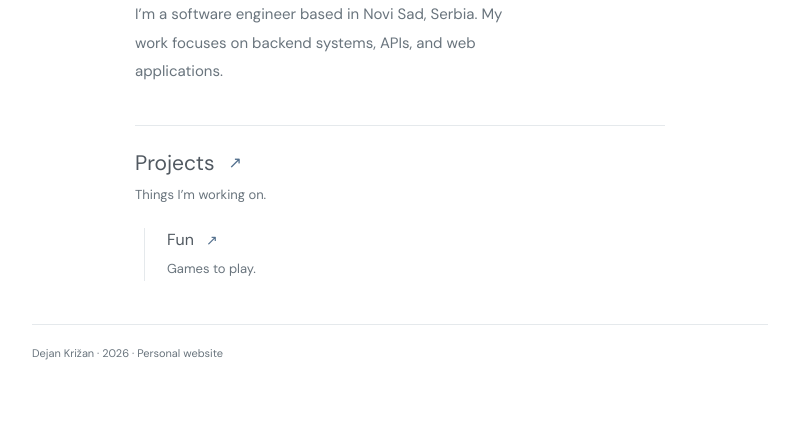
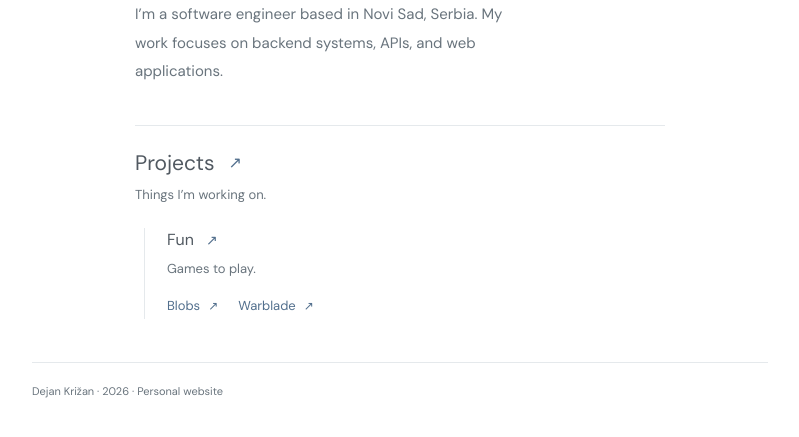
Before and after one commit to dejans11/dejans11.github.com, a website: page index.html in a window 1280 px wide. Shown: the part 297-734 px from the top of the page, without its empty margins (240-1039 px from the left). Drawn offline with Linux system fonts and the light colour scheme.

Commit message:
Link homepage games and open play links in new tabs

```diff
--- a/assets/site.css
+++ b/assets/site.css
@@ -28,6 +28,9 @@
 .fun-branch { margin: 22px 0 0 9px; border-left: 1px solid var(--page-line); padding-left: 22px; }
 .fun-link { font-size: 16px; display: inline-flex; align-items: center; gap: 12px; line-height: 1.5; }
 .fun-link .arrow { font-size: 14px; }
+.game-shortcuts { display: flex; flex-wrap: wrap; gap: 8px 20px; list-style: none; margin: 12px 0 0; padding: 0; }
+.game-shortcuts a { display: inline-flex; align-items: center; gap: 8px; color: var(--page-accent); font-size: 13px; padding: 2px 0; }
+.game-shortcuts .arrow { font-size: 12px; }
 .page-footer { border-top: 1px solid var(--page-line); padding-top: 19px; font-size: 11px; color: var(--page-muted); }
 .game-list { margin-top: 37px; }
 .game-row { padding: 24px 0; border-top: 1px solid var(--page-line); display: grid; grid-template-columns: minmax(0, 1fr) auto; gap: 24px; align-items: center; }
@@ -44,5 +47,5 @@
   .game-row { gap: 16px; }
 }
 @media (pointer: coarse) {
-  .page-top a, .project-link, .fun-link { min-height: 44px; display: inline-flex; align-items: center; }
+  .page-top a, .project-link, .fun-link, .game-shortcuts a { min-height: 44px; display: inline-flex; align-items: center; }
 }
--- a/index.html
+++ b/index.html
@@ -21,6 +21,10 @@
         <div class="fun-branch">
           <a class="fun-link" href="fun/">Fun <span class="arrow" aria-hidden="true">↗</span></a>
           <p class="destination-description">Games to play.</p>
+          <ul class="game-shortcuts" aria-label="Browser games">
+            <li><a href="fun/blobs/" target="_blank" rel="noopener noreferrer" aria-label="Blobs (opens in a new tab)">Blobs <span class="arrow" aria-hidden="true">↗</span></a></li>
+            <li><a href="fun/warblade/" target="_blank" rel="noopener noreferrer" aria-label="Warblade (opens in a new tab)">Warblade <span class="arrow" aria-hidden="true">↗</span></a></li>
+          </ul>
         </div>
       </nav>
     </main>
```
Also changed, not shown: fun/index.html (+2 -2 lines).
